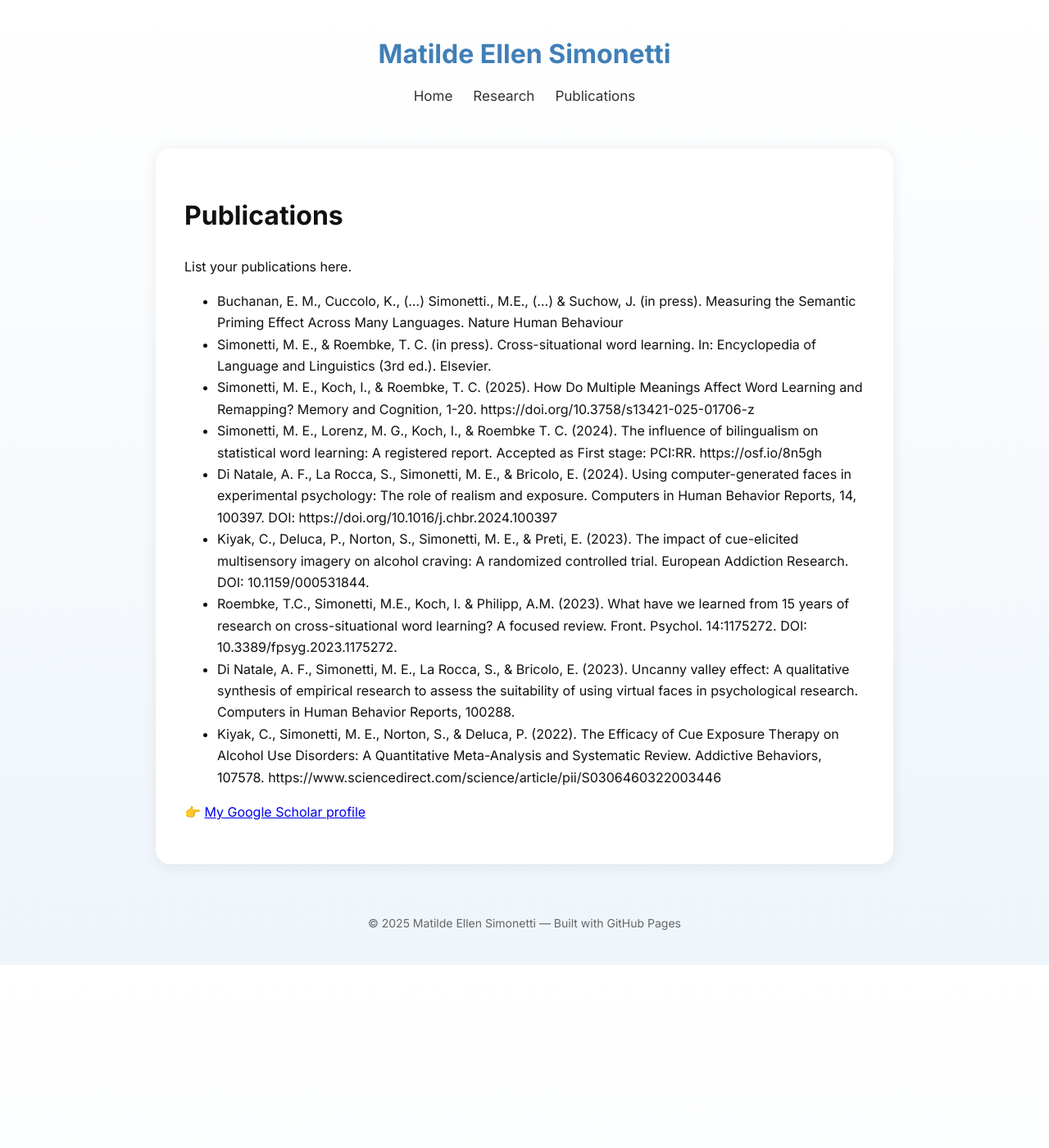
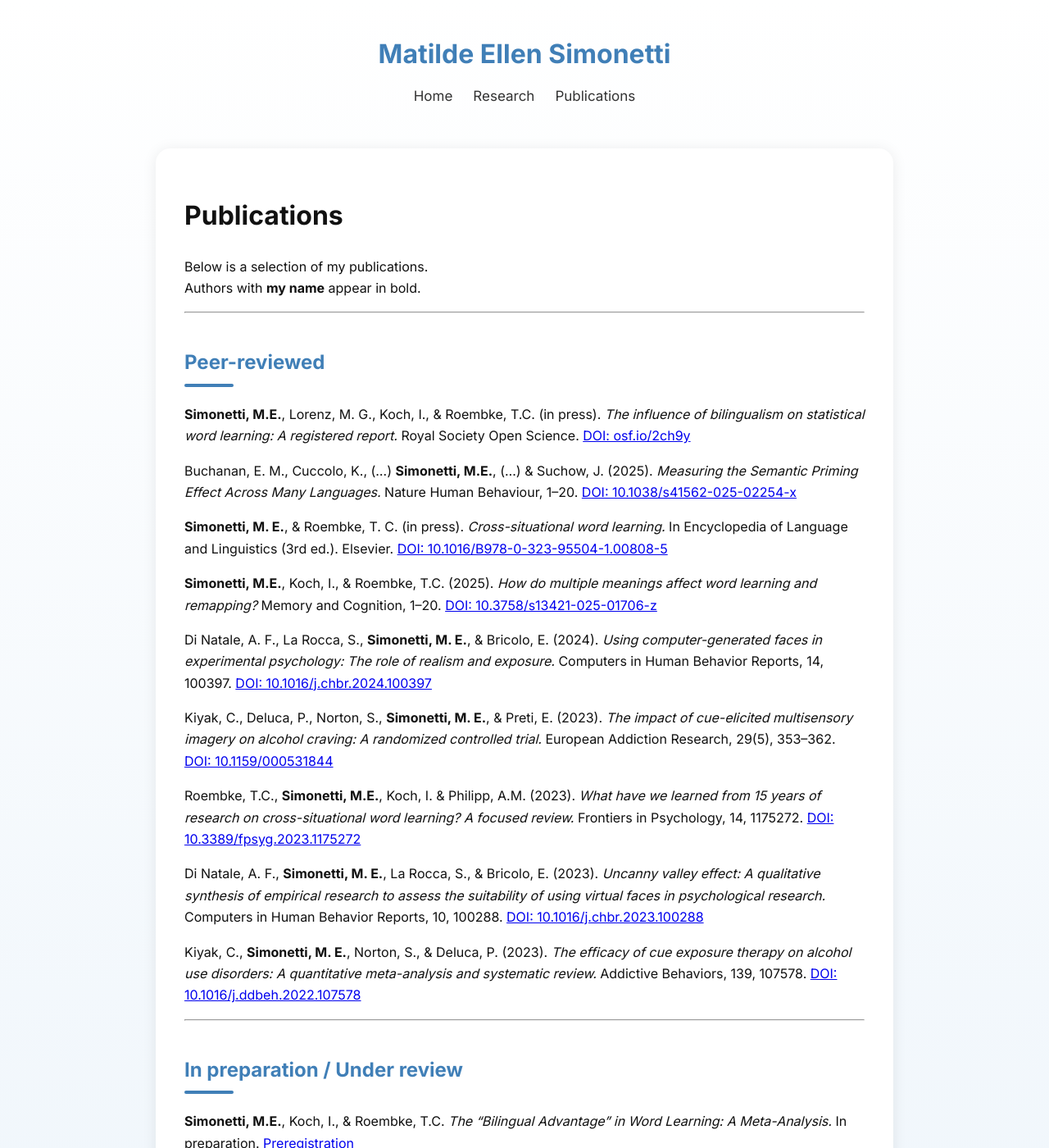
Before and after one commit to matildellen/matildellen.github.io, a Jekyll site: the page built from publications.md, in a window 1280 px wide and 1400 px high. Shown: the whole window at 82% size. Built offline with Jekyll 4.4.1, drawn with Linux system fonts in a browser that asks for light colours; some of the changed text lies outside the part shown.

Commit message:
Update publications list with new entries and categories
Expanded the publications section with additional entries and organized them into categories: Peer-reviewed and In preparation / Under review.

```diff
--- a/publications.md
+++ b/publications.md
@@ -5,17 +5,106 @@ title: Publications
 
 # Publications
 
-List your publications here.
+Below is a selection of my publications.
+Authors with **my name** appear in bold.
 
-- Buchanan, E. M., Cuccolo, K., (…) Simonetti., M.E., (…) & Suchow, J. (in press). Measuring the Semantic Priming Effect Across Many Languages. Nature Human Behaviour
-- Simonetti, M. E., & Roembke, T. C. (in press). Cross-situational word learning. In: Encyclopedia of Language and Linguistics (3rd ed.). Elsevier.
-- Simonetti, M. E., Koch, I., & Roembke, T. C. (2025). How Do Multiple Meanings Affect Word Learning and Remapping? Memory and Cognition, 1-20. https://doi.org/10.3758/s13421-025-01706-z
-- Simonetti, M. E., Lorenz, M. G., Koch, I., & Roembke T. C. (2024). The influence of bilingualism on statistical word learning: A registered report. Accepted as First stage: PCI:RR. https://osf.io/8n5gh
-- Di Natale, A. F., La Rocca, S., Simonetti, M. E., & Bricolo, E. (2024). Using computer-generated faces in experimental psychology: The role of realism and exposure. Computers in Human Behavior Reports, 14, 100397. DOI: https://doi.org/10.1016/j.chbr.2024.100397
-- Kiyak, C., Deluca, P., Norton, S., Simonetti, M. E., & Preti, E. (2023). The impact of cue-elicited multisensory imagery on alcohol craving: A randomized controlled trial. European Addiction Research. DOI: 10.1159/000531844.
-- Roembke, T.C., Simonetti, M.E., Koch, I. & Philipp, A.M. (2023). What have we learned from 15 years of research on cross-situational word learning? A focused review. Front. Psychol. 14:1175272. DOI: 10.3389/fpsyg.2023.1175272.
-- Di Natale, A. F., Simonetti, M. E., La Rocca, S., & Bricolo, E. (2023). Uncanny valley effect: A qualitative synthesis of empirical research to assess the suitability of using virtual faces in psychological research. Computers in Human Behavior Reports, 100288.
-- Kiyak, C., Simonetti, M. E., Norton, S., & Deluca, P. (2022). The Efficacy of Cue Exposure Therapy on Alcohol Use Disorders: A Quantitative Meta-Analysis and Systematic Review. Addictive Behaviors, 107578. https://www.sciencedirect.com/science/article/pii/S0306460322003446
+---
 
+## Peer-reviewed
 
-👉 [My Google Scholar profile](https://scholar.google.com/citations?hl=it&user=JmBEc0UAAAAJ)
+<div class="pub-list">
+
+<p>
+<strong>Simonetti, M.E.</strong>, Lorenz, M. G., Koch, I., & Roembke, T.C. (in press).
+<i>The influence of bilingualism on statistical word learning: A registered report.</i>
+Royal Society Open Science.
+<a href="https://osf.io/2ch9y" target="_blank">DOI: osf.io/2ch9y</a>
+</p>
+
+<p>
+Buchanan, E. M., Cuccolo, K., (…) <strong>Simonetti, M.E.</strong>, (…) & Suchow, J. (2025).
+<i>Measuring the Semantic Priming Effect Across Many Languages.</i>
+Nature Human Behaviour, 1–20.
+<a href="https://doi.org/10.1038/s41562-025-02254-x" target="_blank">DOI: 10.1038/s41562-025-02254-x</a>
+</p>
+
+<p>
+<strong>Simonetti, M. E.</strong>, & Roembke, T. C. (in press).
+<i>Cross-situational word learning.</i>
+In Encyclopedia of Language and Linguistics (3rd ed.). Elsevier.
+<a href="https://doi.org/10.1016/B978-0-323-95504-1.00808-5" target="_blank">DOI: 10.1016/B978-0-323-95504-1.00808-5</a>
+</p>
+
+<p>
+<strong>Simonetti, M.E.</strong>, Koch, I., & Roembke, T.C. (2025).
+<i>How do multiple meanings affect word learning and remapping?</i>
+Memory and Cognition, 1–20.
+<a href="https://doi.org/10.3758/s13421-025-01706-z" target="_blank">DOI: 10.3758/s13421-025-01706-z</a>
+</p>
+
+<p>
+Di Natale, A. F., La Rocca, S., <strong>Simonetti, M. E.</strong>, & Bricolo, E. (2024).
+<i>Using computer-generated faces in experimental psychology: The role of realism and exposure.</i>
+Computers in Human Behavior Reports, 14, 100397.
+<a href="https://doi.org/10.1016/j.chbr.2024.100397" target="_blank">DOI: 10.1016/j.chbr.2024.100397</a>
+</p>
+
+<p>
+Kiyak, C., Deluca, P., Norton, S., <strong>Simonetti, M. E.</strong>, & Preti, E. (2023).
+<i>The impact of cue-elicited multisensory imagery on alcohol craving: A randomized controlled trial.</i>
+European Addiction Research, 29(5), 353–362.
+<a href="https://doi.org/10.1159/000531844" target="_blank">DOI: 10.1159/000531844</a>
+</p>
+
+<p>
+Roembke, T.C., <strong>Simonetti, M.E.</strong>, Koch, I. & Philipp, A.M. (2023).
+<i>What have we learned from 15 years of research on cross-situational word learning? A focused review.</i>
+Frontiers in Psychology, 14, 1175272.
+<a href="https://doi.org/10.3389/fpsyg.2023.1175272" target="_blank">DOI: 10.3389/fpsyg.2023.1175272</a>
+</p>
+
+<p>
+Di Natale, A. F., <strong>Simonetti, M. E.</strong>, La Rocca, S., & Bricolo, E. (2023).
+<i>Uncanny valley effect: A qualitative synthesis of empirical research to assess the suitability of using virtual faces in psychological research.</i>
+Computers in Human Behavior Reports, 10, 100288.
+<a href="https://doi.org/10.1016/j.chbr.2023.100288" target="_blank">DOI: 10.1016/j.chbr.2023.100288</a>
+</p>
+
+<p>
+Kiyak, C., <strong>Simonetti, M. E.</strong>, Norton, S., & Deluca, P. (2023).
+<i>The efficacy of cue exposure therapy on alcohol use disorders: A quantitative meta-analysis and systematic review.</i>
+Addictive Behaviors, 139, 107578.
+<a href="https://doi.org/10.1016/j.ddbeh.2022.107578" target="_blank">DOI: 10.1016/j.ddbeh.2022.107578</a>
+</p>
+
+</div>
+
+---
+
+## In preparation / Under review
+
+<div class="pub-list">
+
+<p>
+<strong>Simonetti, M.E.</strong>, Koch, I., & Roembke, T.C.
+<i>The “Bilingual Advantage” in Word Learning: A Meta-Analysis.</i>
+In preparation.
+<a href="https://osf.io/6a7yg/overview" target="_blank">Preregistration</a>
+</p>
+
+<p>
+<strong>Simonetti, M.E.</strong>, Koch, I., & Roembke, T.C.
+<i>Online competition among multiple word-object mappings in cross-situational word learning.</i>
+In preparation.
+<a href="https://aspredicted.org/2msb-hd77.pdf" target="_blank">Preregistration Experiment 1</a>
+<a href="https://aspredicted.org/p9qj-g9g4.pdf" target="_blank">Preregistration Experiment 2</a>
+</p>
+
+<p>
+<strong>Simonetti, M.E.</strong>, Koch, I., & Roembke, T.C.
+<i>The impact of language switching on statistical word learning.</i>
+In preparation.
+<a href="https://www.psycharchives.org/en/item/e24fb1ec-ea01-41e6-bfe4-918e81090498" target="_blank">Preregistration</a>
+</p>
+
+</div>
```
